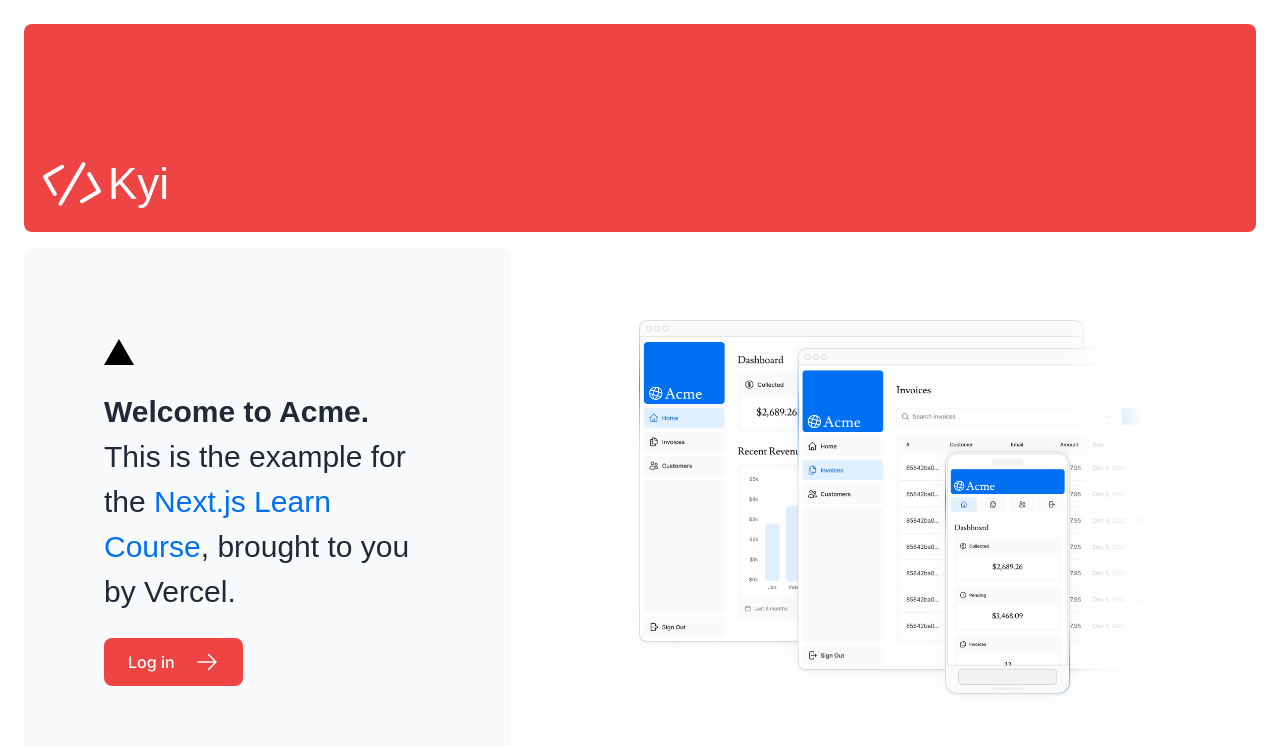
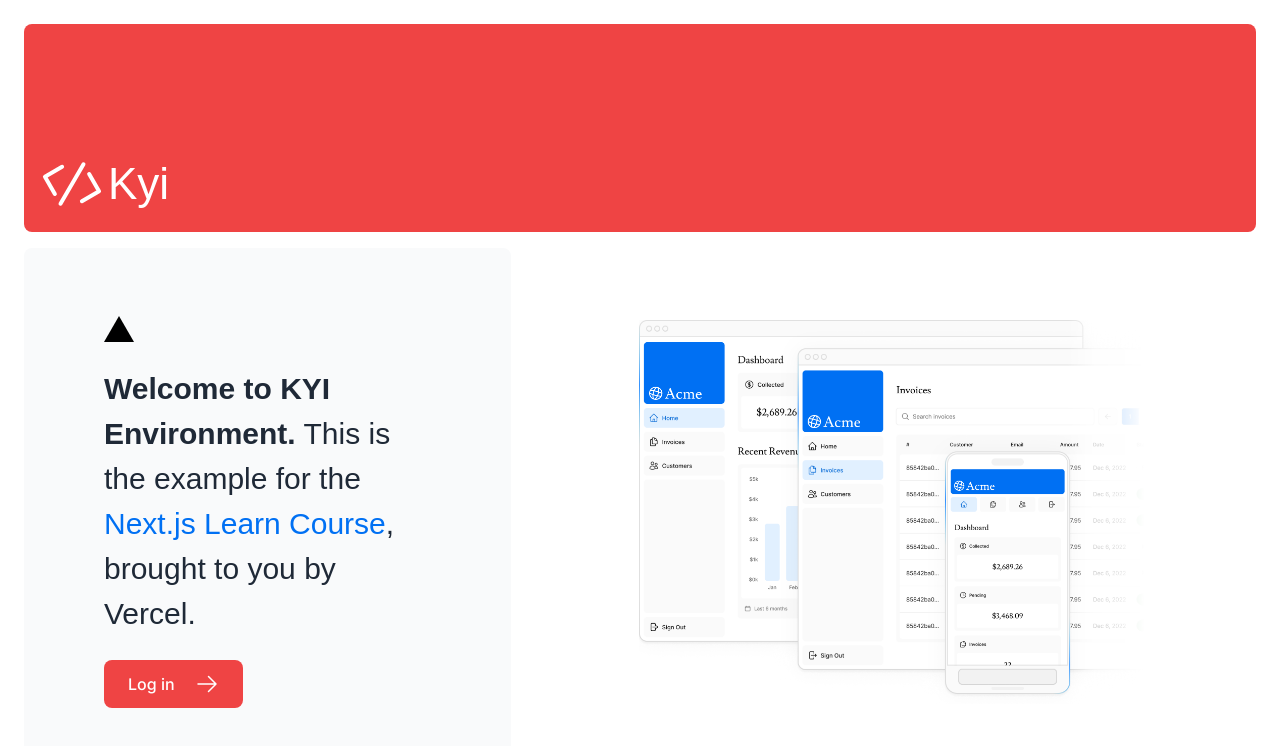
Before and after one commit to kiteekk2026/kyi-dashboard-app, a Next.js app in the folder dashboard-app/nextjs-dashboard/: page / in a window 1280 px wide. Shown: the top 746 px of the page. Built offline with nearby package versions, Linux system fonts and the light colour scheme; a web font is replaced by a local one.

Commit message:
change acme to kyi

```diff
--- a/dashboard-app/nextjs-dashboard/app/page.tsx
+++ b/dashboard-app/nextjs-dashboard/app/page.tsx
@@ -17,7 +17,7 @@
             className="relative w-0 h-0 border-l-[15px] border-r-[15px] border-b-[26px] border-l-transparent border-r-transparent border-b-black"
           />
           <p className={`${lusitana.className} text-xl text-gray-800 md:text-3xl md:leading-normal`}>
-            <strong>Welcome to Acme.</strong> This is the example for the{' '}
+            <strong>Welcome to KYI Environment.</strong> This is the example for the{' '}
             <a href="https://nextjs.org/learn/" className="text-blue-500">
               Next.js Learn Course
             </a>
```
